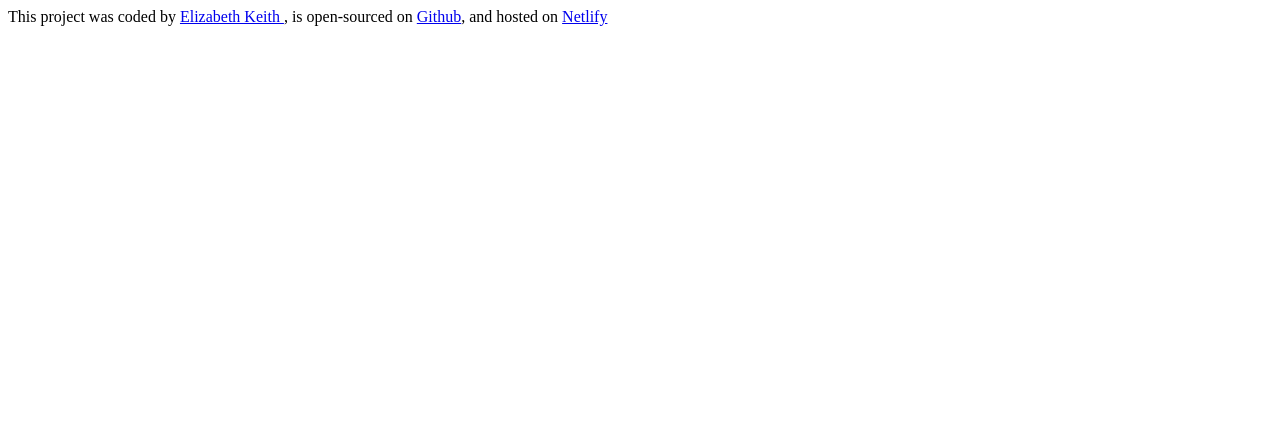
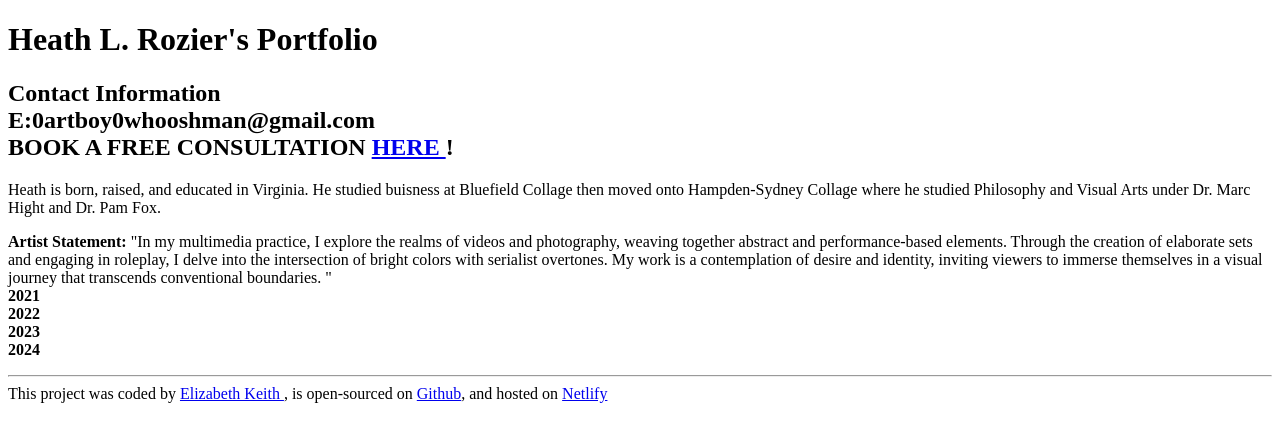
Before and after one commit to ElizaKeith/Rozier-H-Portfolio, a plain HTML site: page index.html in a window 1280 px wide. Drawn offline with nearby package versions, Linux system fonts and the light colour scheme; a web font is replaced by a local one.

Commit message:
added HTML written content; installed font

```diff
--- a/index.html
+++ b/index.html
@@ -7,12 +7,63 @@
     <script src="https://cdn.jsdelivr.net/npm/bootstrap@5.3.2/dist/js/bootstrap.bundle.min.js"
         integrity="sha384-C6RzsynM9kWDrMNeT87bh95OGNyZPhcTNXj1NW7RuBCsyN/o0jlpcV8Qyq46cDfL"
         crossorigin="anonymous"></script>
+        <link rel="preconnect" href="https://fonts.googleapis.com">
+        <link rel="preconnect" href="https://fonts.gstatic.com" crossorigin>
+        <link
+            href="https://fonts.googleapis.com/css2?family=MuseoModerno:ital,wght@0,100;0,200;0,300;0,400;0,500;0,600;0,700;0,800;0,900;1,100;1,200;1,300;1,400;1,500;1,600;1,700;1,800;1,900&display=swap"
+            rel="stylesheet">
     <title>H. Rozier Portfolio</title>
 </head>
 <body>
+    <h1>
+        Heath L. Rozier's Portfolio
+    </h1>
+    <h2>
+        <strong>
+            Contact Information</strong>
+           <div>E:0artboy0whooshman@gmail.com</div>
+            <div>BOOK A FREE CONSULTATION  <a href="gmail.com"> HERE </a>! </div>
+    </h2>
+    <p>
+       Heath is born, raised, and educated in Virginia. He studied buisness at Bluefield Collage then moved onto Hampden-Sydney Collage where he studied Philosophy and Visual Arts under Dr. Marc Hight and Dr. Pam Fox.
 
-    <script src="src/index.js"></script>
-</body>
+
+
+ <div>
+
+ <strong>Artist Statement:</strong>
+ "In my multimedia practice, I explore the realms of videos and photography, weaving together abstract and
+performance-based elements. Through the creation of elaborate sets and engaging in roleplay, I delve into the
+intersection of bright colors with serialist overtones. My work is a contemplation of desire and identity, inviting
+viewers to immerse themselves in a visual journey that transcends conventional boundaries. "
+   </div>
+
+<div>
+    <strong>
+      2021
+    </strong>
+
+</div>
+
+<div>
+    <strong>
+        2022
+    </strong>
+</div>
+
+<div>
+   <strong>
+    2023
+   </strong>
+</div>
+
+<div>
+<strong>2024</strong>
+</div>
+
+
+ </p>
+<hr   />
 <footer>
     This project was coded by
     <a href="https://github.com/ElizaKeith" target="_blank">
@@ -22,4 +73,7 @@
     <a href="https://artboy.netlify.app/" target="_blank">
         Netlify </a>
 </footer>
+    <script src="src/index.js"></script>
+</body>
+
 </html>
```
